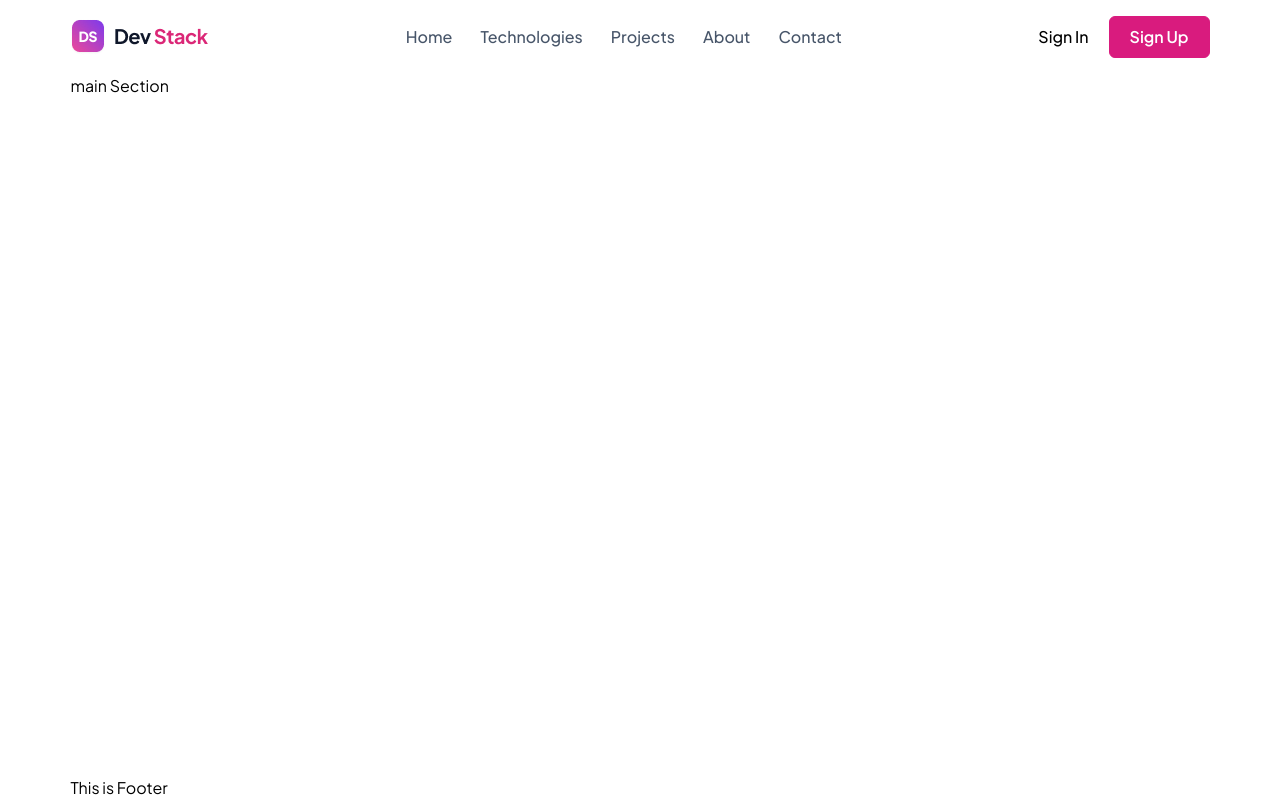
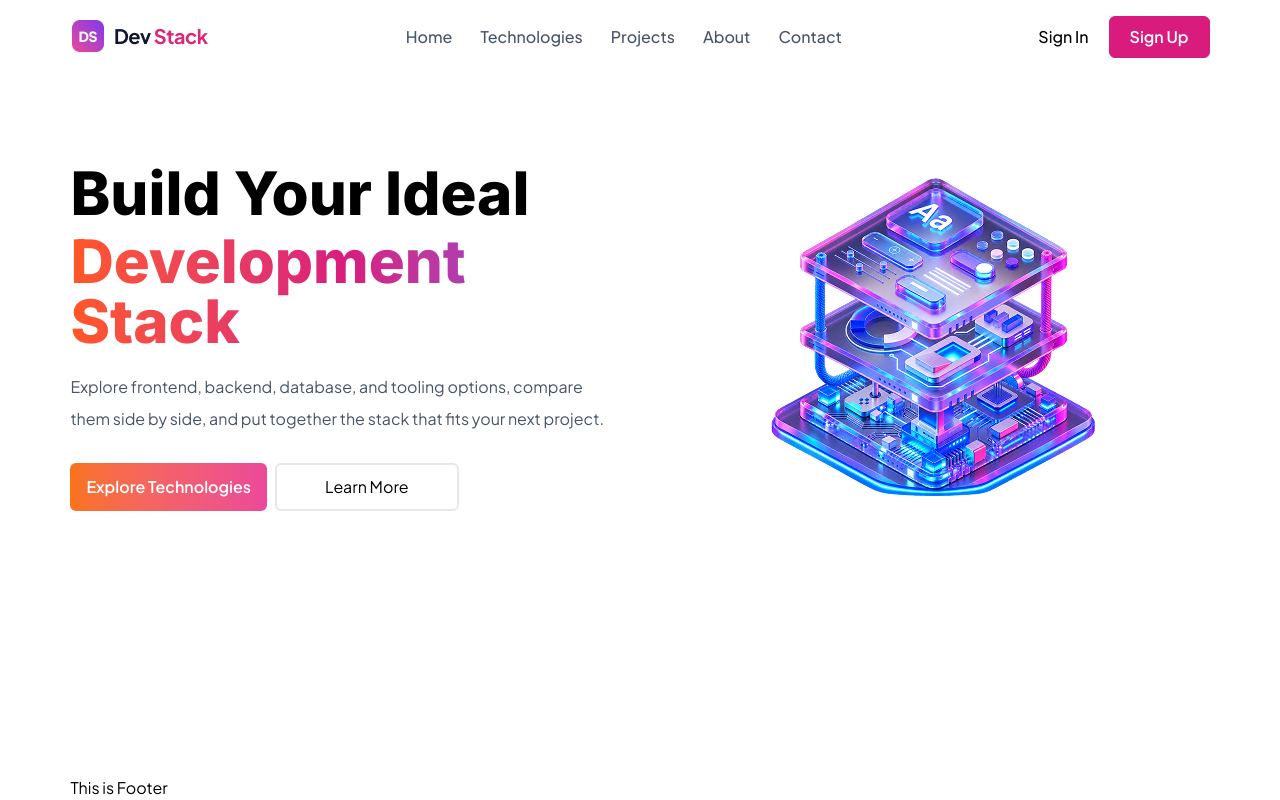
Before and after one commit to aspinchakma/DevStack, a React (Vite) app: page / in a window 1280 px wide. Built offline with nearby package versions, Linux system fonts and the light colour scheme.

Commit message:
finished banner or hero section

```diff
--- a/index.html
+++ b/index.html
@@ -12,6 +12,14 @@
       href="https://fonts.googleapis.com/css2?family=Plus+Jakarta+Sans:ital,wght@0,200..800;1,200..800&display=swap"
       rel="stylesheet"
     />
+
+    <!-- inter font family link -->
+    <link rel="preconnect" href="https://fonts.googleapis.com" />
+    <link rel="preconnect" href="https://fonts.gstatic.com" crossorigin />
+    <link
+      href="https://fonts.googleapis.com/css2?family=Inter:ital,opsz,wght@0,14..32,100..900;1,14..32,100..900&display=swap"
+      rel="stylesheet"
+    />
   </head>
   <body>
     <div id="root"></div>
--- /dev/null
+++ b/src/components/Hero/Hero.css
@@ -0,0 +1,3 @@
+.banner_title_container h1 {
+  font-family: "Inter", sans-serif;
+}
--- /dev/null
+++ b/src/components/Hero/Hero.tsx
@@ -0,0 +1,32 @@
+import bannerImg from "../../assets/banner-stack.png";
+import "./Hero.css";
+const Hero = () => {
+  return (
+    <section className="grid grid-cols-1 lg:grid-cols-2 items-center gap-4 lg:gap-8">
+      <div className="banner_title_container">
+        <h1 className="text-6xl font-extrabold">Build Your Ideal</h1>
+        <h1 className="text-6xl font-extrabold bg-gradient-to-r from-[#FF5722] via-[#D81B7E] to-[#7C3AED] bg-clip-text text-transparent mt-2">
+          Development Stack
+        </h1>
+        <p className="mt-5 mb-7 leading-8 text-[#475569]">
+          Explore frontend, backend, database, and tooling options, compare them
+          side by side, and put together the stack that fits your next project.
+        </p>
+        <div className="flex items-center gap-2 justify-center lg:justify-start">
+          <button className="text-white font-semibold px-4 py-3 rounded-md bg-linear-to-r from-[#F97316] to-[#EC4899]">
+            Explore Technologies
+          </button>
+
+          <button className="px-12 py-[10px] border-2 border-[#e5e7eb] rounded-md">
+            Learn More
+          </button>
+        </div>
+      </div>
+      <div>
+        <img className="mx-auto" src={bannerImg} alt="" />
+      </div>
+    </section>
+  );
+};
+
+export default Hero;
--- a/src/pages/Home.tsx
+++ b/src/pages/Home.tsx
@@ -1,3 +1,4 @@
+import Hero from "../components/Hero/Hero";
 import Nav from "../components/Nav/Nav";
 
 const Home = () => {
@@ -5,7 +6,7 @@ const Home = () => {
     <div className="w-[95%] lg:w-[89%] mx-auto  flex flex-col min-h-screen">
       <Nav />
       <main className="flex-1">
-        <h3>main Section</h3>
+        <Hero />
       </main>
       <h3>This is Footer</h3>
     </div>
```
